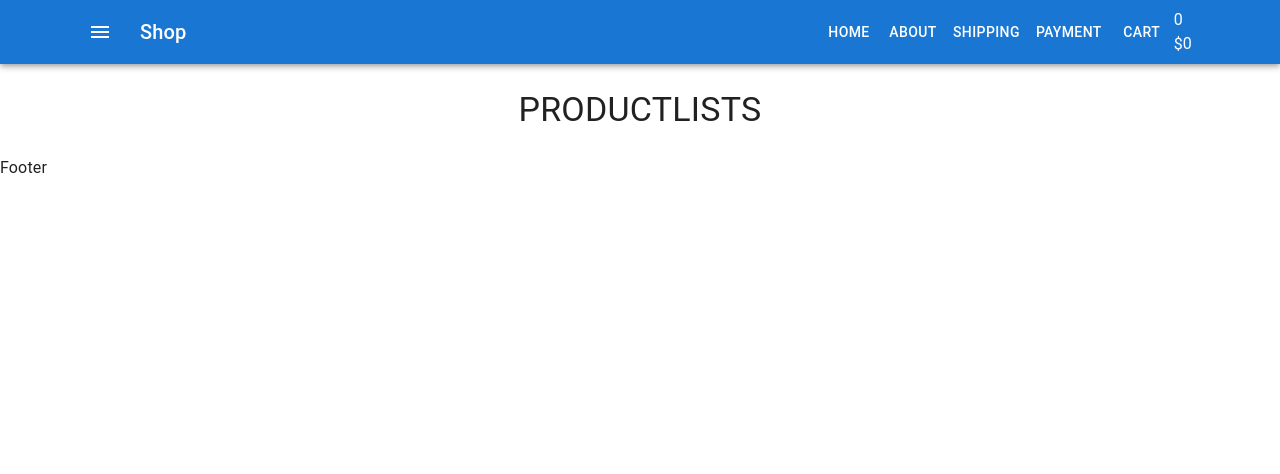
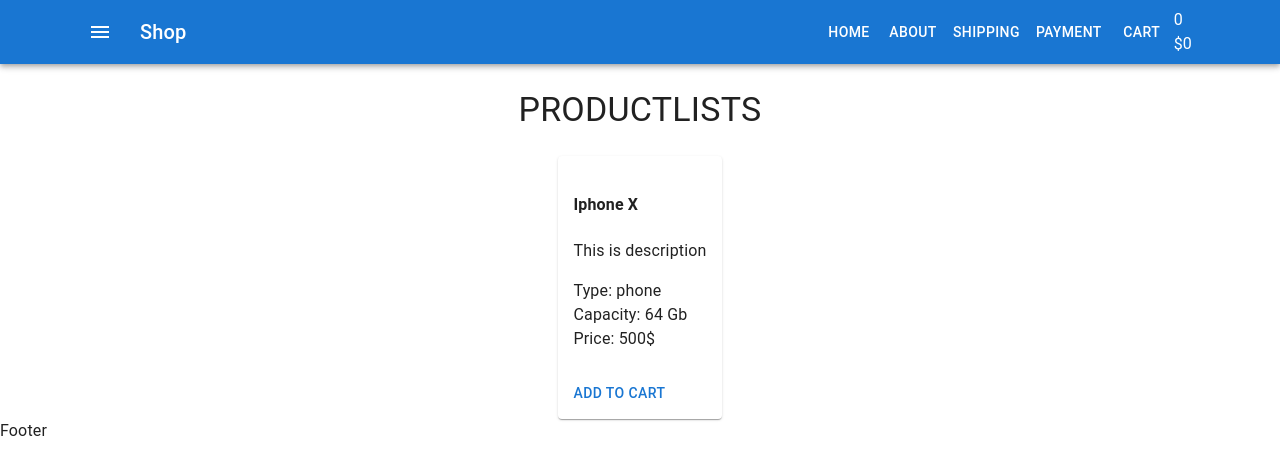
Before and after one commit to yuriystepaniuk/react-fake-shop, a React (Create React App) app: page / in a window 1280 px wide. Shown: the top 474 px of the page. Built offline with nearby package versions, Linux system fonts and the light colour scheme.

Commit message:
add first item

```diff
--- /dev/null
+++ b/src/components/Products/ProductListItem.tsx
@@ -0,0 +1,21 @@
+import { Button, Card, CardActions, CardContent } from '@mui/material'
+import React from 'react'
+
+type Props = {}
+
+const ProductListItem = (props: Props) => {
+  return <Card>
+    <CardContent>
+        <h4>Iphone X</h4>
+        <p>This is description</p>
+        <div>Type: phone</div>
+        <div>Capacity: 64 Gb</div>
+        <div>Price: 500$</div>
+    </CardContent>
+    <CardActions>
+        <Button>Add to cart</Button>
+    </CardActions>
+  </Card>
+}
+
+export default ProductListItem
--- a/src/components/Products/ProductsList.tsx
+++ b/src/components/Products/ProductsList.tsx
@@ -1,5 +1,6 @@
-import { Typography } from '@mui/material'
+import { Grid, Typography } from '@mui/material'
 import React from 'react'
+import ProductListItem from './ProductListItem'
 
 type Props = {}
 
@@ -16,6 +17,17 @@
             >
                 ProductLists
             </Typography>
+            <Grid
+                container
+                direction="row"
+                justifyContent="center"
+                alignItems="center"
+                spacing={4}
+            >
+                <Grid item>
+                    <ProductListItem />
+                </Grid>
+            </Grid>
         </>
     )
 }
```
